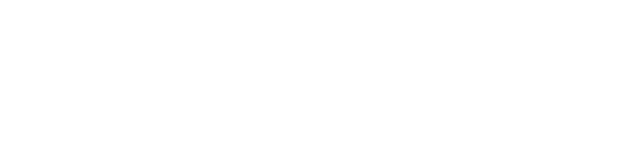
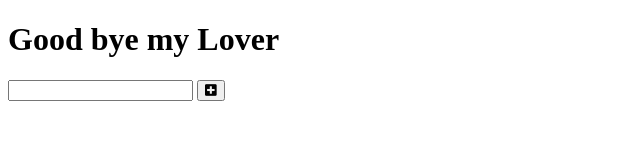
Before and after one commit to akerke150892/todo-vanilla, a plain HTML site: page index.html in a window 1280 px wide. Shown: the whole page, without its empty margins (0-640 px from the left). Drawn offline with Linux system fonts and the light colour scheme.

Commit message:
created initial markup

```diff
--- a/index.html
+++ b/index.html
@@ -9,6 +9,15 @@
     <title>Todo</title>
 </head>
 <body>
+    <header>
+        <h1>Good bye my Lover</h1>
+        <form>
+            <input type="text" name="" id="" class="todo-input"/>
+            <button type="submit" class="todo-button">
+                <i class="fas fa-plus-square"></i>
+            </button>
+        </form>
+    </header>
     <script src="./app.js"></script>
 </body>
 </html>
```
